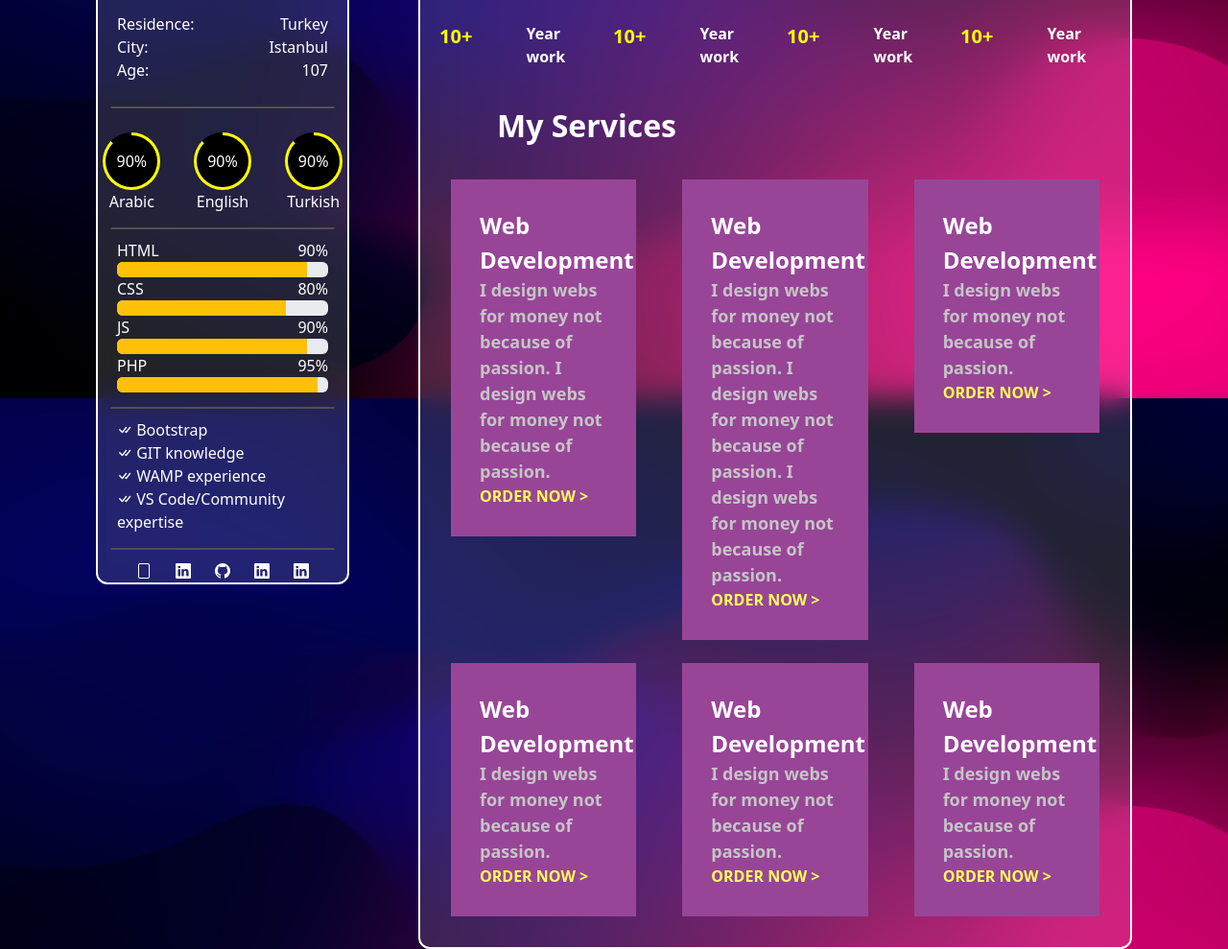
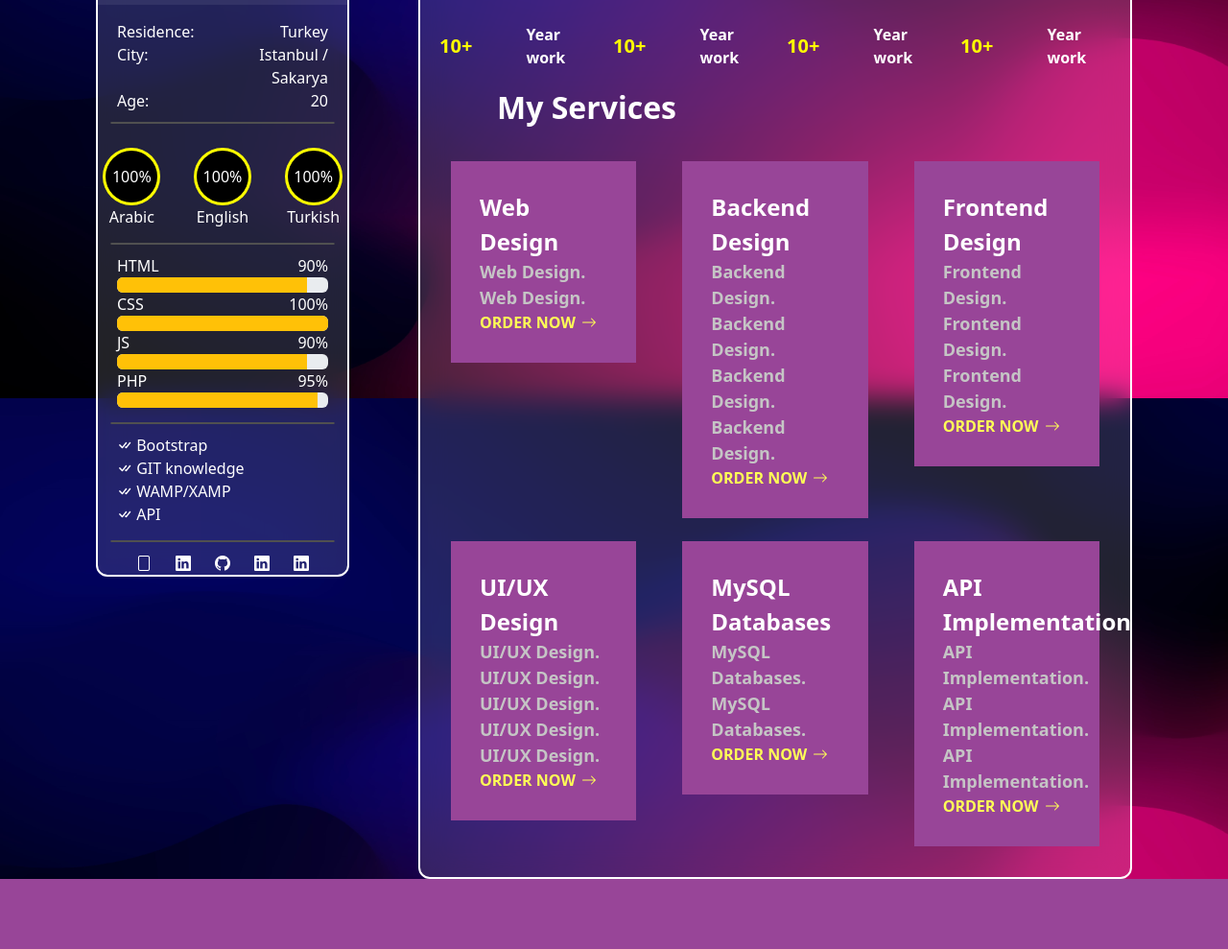
Before and after one commit to DarkAndLighto/WebTechnologyProject, a PHP site: page /CV.html in a window 1280 px wide. Shown: the part 385-1374 px from the top of the page at 96% size. After the commit the page ends 1301 px from the top, so only its background shows below. Run offline with PHP 8.4, Linux system fonts and the light colour scheme; some libraries are stand-ins or nearby versions.

Commit message:
Day 13
-Edits, redesigns, fixes all around.

```diff
--- a/CV.css
+++ b/CV.css
@@ -17,8 +17,10 @@
 }
 
 .cv-box-1-row-2 {
-    color: red;
+    color: rgb(200, 200, 200);
+    font-weight: bold;
     text-align: center;
+    font-size: 36px;
 }
 
 .cv-box-1-row-3 p {
@@ -88,7 +90,8 @@
     margin: 25px;
     font-weight: bold;
 
-    background-image: url(images/Background-3.jpg);
+    /* images/Background-3.jpg */
+    background-image: url(https://www.breakingbad-locations.com/wp-content/uploads/2014/09/E09-4-Days-Out.mkv_000215532.jpg);
     background-size: cover;
     background-position: 50%;
 }
@@ -124,7 +127,8 @@
 }
 
 .cv-box-2-row-2{
-    padding: 20px;
+    padding-left: 20px;
+    padding-right: 20px;
     font-weight: bold;
 }
 .par-1{
@@ -134,7 +138,10 @@
 .par-2{
     color: white;
 }
-
+.cv-box-2-row-2 .row {
+    display: flex;
+    align-items: center;
+}
 
 .cv-box-2-row-3{
     color: white;
--- a/CV.html
+++ b/CV.html
@@ -58,12 +58,12 @@
                         </div>
 
                         <div class="cv-box-1-row-2">
-                            <h2>Ammar Ajam</h2>
+                            Ammar Ajam
                         </div>
 
                         <div class="cv-box-1-row-3">
                             <p>
-                                Front-end Developer <br>
+                                Front-End, Back-End Developer <br>
                                 UI/UX Designer <br>
                             </p>
                         </div>
@@ -72,18 +72,26 @@
                     <div class="cv-box-1-row-4">
                         <div class="row">
                             <div class="col col-left">
-                                <p>
-                                    Residence: <br>
-                                    City: <br>
-                                    Age: <br>
-                                </p>
+                                Residence:
                             </div>
                             <div class="col col-right">
-                                <p>
-                                    Turkey <br>
-                                    Istanbul <br>
-                                    107<br>
-                                </p>
+                                Turkey
+                            </div>
+                        </div>
+                        <div class="row">
+                            <div class="col col-left">
+                                City:
+                            </div>
+                            <div class="col col-right">
+                                Istanbul / Sakarya
+                            </div>
+                        </div>
+                        <div class="row">
+                            <div class="col col-left">
+                                Age:
+                            </div>
+                            <div class="col col-right">
+                                20
                             </div>
                         </div>
                     </div>
@@ -92,26 +100,26 @@
 
                     <div class="cv-box-1-row-5">
                         <div class="row">
-                            <div class="col-sm-12 col-xl-4">
+                            <div class="col col-sm-12 col-lg-4">
                                 <div style="display: flex; flex-direction: column; align-items: center;">
                                     <div class="circular-bar"
-                                        style="--degrees: 315deg; --centerText: '90%'; --width: 60px; --height: 60px; --outerColor: black; --clearColor: yellow">
+                                        style="--degrees: 360deg; --centerText: '100%'; --width: 60px; --height: 60px; --outerColor: black; --clearColor: yellow">
                                     </div>
                                     <div>Arabic</div>
                                 </div>
                             </div>
-                            <div class="col-sm-12 col-xl-4">
+                            <div class="col col-sm-12 col-lg-4">
                                 <div style="display: flex; flex-direction: column; align-items: center;">
                                     <div class="circular-bar"
-                                        style="--degrees: 315deg; --centerText: '90%'; --width: 60px; --height: 60px; --outerColor: black; --clearColor: yellow">
+                                        style="--degrees: 360deg; --centerText: '100%'; --width: 60px; --height: 60px; --outerColor: black; --clearColor: yellow">
                                     </div>
                                     <div>English</div>
                                 </div>
                             </div>
-                            <div class="col-sm-12 col-xl-4">
+                            <div class="col col-sm-12 col-lg-4">
                                 <div style="display: flex; flex-direction: column; align-items: center;">
                                     <div class="circular-bar"
-                                        style="--degrees: 315deg; --centerText: '90%'; --width: 60px; --height: 60px; --outerColor: black; --clearColor: yellow">
+                                        style="--degrees: 360deg; --centerText: '100%'; --width: 60px; --height: 60px; --outerColor: black; --clearColor: yellow">
                                     </div>
                                     <div>Turkish</div>
                                 </div>
@@ -135,11 +143,11 @@
                         <div>
                             <div class="row">
                                 <div class="col col-left"> CSS </div>
-                                <div class="col col-right"> 80% </div>
+                                <div class="col col-right"> 100% </div>
                             </div>
 
                             <div class="progress" role="progressbar" aria-label="Success example" aria-valuenow="25" aria-valuemin="0" aria-valuemax="100">
-                                <div class="progress-bar bg-warning" style="width: 80%"></div>
+                                <div class="progress-bar bg-warning" style="width: 100%"></div>
                             </div>
                         </div>
                         <div>
@@ -170,8 +178,8 @@
                     <div class="cv-box-1-row-6">
                         <i class="bi bi-check-all"></i> Bootstrap <br>
                         <i class="bi bi-check-all"></i> GIT knowledge <br>
-                        <i class="bi bi-check-all"></i> WAMP experience <br>
-                        <i class="bi bi-check-all"></i> VS Code/Community expertise <br>
+                        <i class="bi bi-check-all"></i> WAMP/XAMP <br>
+                        <i class="bi bi-check-all"></i> API <br>
                     </div>
 
                     <div class="decorative-line" style="margin-top: 15px;"></div>
@@ -206,14 +214,15 @@
 
                         <div class="row">
                             <div class="col-12 col-lg-6 col-left-2">
-                                <h1>DISCOVER MY SPACE</h1>
-                                <h4>This is harder than it looks</h4>
-                                <a href="index.html">
-                                    <button>Explore Now</button>
+                                <h1 style="font-weight: bold;">Legal trouble?</h1>
+                                <h4 style="font-style: italic;">Better call Suleiman</h4>
+                                <h4>"My client is innocent your honor he said wallah"</h4>
+                                <a href="Contact.html">
+                                    <button>Call Suleiman!</button>
                                 </a>
                             </div>
                             <div class="col-12 col-lg-6 col-right-2">
-                                <img src="images/Portf-1-trns.png" class="image-fluid">
+                                <img src="images/Suleiman.png" class="image-fluid">
                             </div>
                         </div>
 
@@ -273,89 +282,104 @@
                     <div class="cv-box-2-row-4">
                         <div class="row">
 
-                            <div class="col-sm-6 col-md-4">
+                            <div class="col-sm-6 col-lg-4">
                                 <div class="normal-box">
                                     <div class="header-row-4">
-                                        Web Development
+                                        Web Design
                                     </div>
                                     <div class="paragraph-row-4">
-                                        I design webs for money not because of passion.
-                                        I design webs for money not because of passion.
+                                        Web Design. Web Design.
                                     </div>
-                                    <a class="a-row-4" href="#">
-                                        ORDER NOW >
+                                    <a class="a-row-4 icon-link-hover icon-link" href="Contact.html">
+                                        ORDER NOW
+                                        <svg xmlns="http://www.w3.org/2000/svg" width="422" height="422" fill="currentColor" class="bi bi-arrow-right" viewBox="0 0 16 16">
+                                            <path fill-rule="evenodd" d="M1 8a.5.5 0 0 1 .5-.5h11.793l-3.147-3.146a.5.5 0 0 1 .708-.708l4 4a.5.5 0 0 1 0 .708l-4 4a.5.5 0 0 1-.708-.708L13.293 8.5H1.5A.5.5 0 0 1 1 8"/>
+                                        </svg>
                                     </a>
                                 </div>
                             </div>
 
-                            <div class="col-sm-6 col-md-4">
+                            <div class="col-sm-6 col-lg-4">
                                 <div class="normal-box">
                                     <div class="header-row-4">
-                                        Web Development
+                                        Backend Design
                                     </div>
                                     <div class="paragraph-row-4">
-                                        I design webs for money not because of passion.
-                                        I design webs for money not because of passion.
-                                        I design webs for money not because of passion.
+                                        Backend Design. Backend Design. Backend Design. Backend Design.
                                     </div>
-                                    <a class="a-row-4" href="#">
-                                        ORDER NOW >
+                                    <a class="a-row-4 icon-link-hover icon-link" href="Contact.html">
+                                        ORDER NOW
+                                        <svg xmlns="http://www.w3.org/2000/svg" width="422" height="422" fill="currentColor" class="bi bi-arrow-right" viewBox="0 0 16 16">
+                                            <path fill-rule="evenodd" d="M1 8a.5.5 0 0 1 .5-.5h11.793l-3.147-3.146a.5.5 0 0 1 .708-.708l4 4a.5.5 0 0 1 0 .708l-4 4a.5.5 0 0 1-.708-.708L13.293 8.5H1.5A.5.5 0 0 1 1 8"/>
+                                        </svg>
                                     </a>
                                 </div>
                             </div>
 
-                            <div class="col-sm-6 col-md-4">
+                            <div class="col-sm-6 col-lg-4">
                                 <div class="normal-box">
                                     <div class="header-row-4">
-                                        Web Development
+                                        Frontend Design
                                     </div>
                                     <div class="paragraph-row-4">
-                                        I design webs for money not because of passion.
+                                        Frontend Design. Frontend Design. Frontend Design.
                                     </div>
-                                    <a class="a-row-4" href="#">
-                                        ORDER NOW >
+                                    <a class="a-row-4 icon-link-hover icon-link" href="Contact.html">
+                                        ORDER NOW
+                                        <svg xmlns="http://www.w3.org/2000/svg" width="422" height="422" fill="currentColor" class="bi bi-arrow-right" viewBox="0 0 16 16">
+                                            <path fill-rule="evenodd" d="M1 8a.5.5 0 0 1 .5-.5h11.793l-3.147-3.146a.5.5 0 0 1 .708-.708l4 4a.5.5 0 0 1 0 .708l-4 4a.5.5 0 0 1-.708-.708L13.293 8.5H1.5A.5.5 0 0 1 1 8"/>
+                                        </svg>
                                     </a>
                                 </div>
                             </div>
 
-                            <div class="col-sm-6 col-md-4">
+                            <div class="col-sm-6 col-lg-4">
                                 <div class="normal-box">
                                     <div class="header-row-4">
-                                        Web Development
+                                        UI/UX Design
                                     </div>
                                     <div class="paragraph-row-4">
-                                        I design webs for money not because of passion.
+                                        UI/UX Design. UI/UX Design. UI/UX Design. UI/UX Design. UI/UX Design.
                                     </div>
-                                    <a class="a-row-4" href="#">
-                                        ORDER NOW >
+                                    <a class="a-row-4 icon-link-hover icon-link" href="Contact.html">
+                                        ORDER NOW
+                                        <svg xmlns="http://www.w3.org/2000/svg" width="422" height="422" fill="currentColor" class="bi bi-arrow-right" viewBox="0 0 16 16">
+                                            <path fill-rule="evenodd" d="M1 8a.5.5 0 0 1 .5-.5h11.793l-3.147-3.146a.5.5 0 0 1 .708-.708l4 4a.5.5 0 0 1 0 .708l-4 4a.5.5 0 0 1-.708-.708L13.293 8.5H1.5A.5.5 0 0 1 1 8"/>
+                                        </svg>
                                     </a>
                                 </div>
                             </div>
 
-                            <div class="col-sm-6 col-md-4">
+                            <div class="col-sm-6 col-lg-4">
                                 <div class="normal-box">
                                     <div class="header-row-4">
-                                        Web Development
+                                        MySQL Databases
                                     </div>
                                     <div class="paragraph-row-4">
-                                        I design webs for money not because of passion.
+                                        MySQL Databases. MySQL Databases.
                                     </div>
-                                    <a class="a-row-4" href="#">
-                                        ORDER NOW >
+                                    <a class="a-row-4 icon-link-hover icon-link" href="Contact.html">
+                                        ORDER NOW
+                                        <svg xmlns="http://www.w3.org/2000/svg" width="422" height="422" fill="currentColor" class="bi bi-arrow-right" viewBox="0 0 16 16">
+                                            <path fill-rule="evenodd" d="M1 8a.5.5 0 0 1 .5-.5h11.793l-3.147-3.146a.5.5 0 0 1 .708-.708l4 4a.5.5 0 0 1 0 .708l-4 4a.5.5 0 0 1-.708-.708L13.293 8.5H1.5A.5.5 0 0 1 1 8"/>
+                                        </svg>
                                     </a>
                                 </div>
                             </div>
 
-                            <div class="col-sm-6 col-md-4">
+                            <div class="col-sm-6 col-lg-4">
                                 <div class="normal-box">
                                     <div class="header-row-4">
-                                        Web Development
+                                        API Implementation
                                     </div>
                                     <div class="paragraph-row-4">
-                                        I design webs for money not because of passion.
+                                        API Implementation. API Implementation. API Implementation.
                                     </div>
-                                    <a class="a-row-4" href="#">
-                                        ORDER NOW >
+                                    <a class="a-row-4 icon-link-hover icon-link" href="Contact.html">
+                                        ORDER NOW
+                                        <svg xmlns="http://www.w3.org/2000/svg" width="422" height="422" fill="currentColor" class="bi bi-arrow-right" viewBox="0 0 16 16">
+                                            <path fill-rule="evenodd" d="M1 8a.5.5 0 0 1 .5-.5h11.793l-3.147-3.146a.5.5 0 0 1 .708-.708l4 4a.5.5 0 0 1 0 .708l-4 4a.5.5 0 0 1-.708-.708L13.293 8.5H1.5A.5.5 0 0 1 1 8"/>
+                                        </svg>
                                     </a>
                                 </div>
                             </div>
```
Also changed, not shown: MyCity.html (+4 -4 lines), index.html (+24 -24 lines), login.css (+18 -7 lines), login.html (+11 -6 lines), login.php (+19 -2 lines), styling.css (+25 -19 lines), images/Suleiman.png (added), 2 other files.
